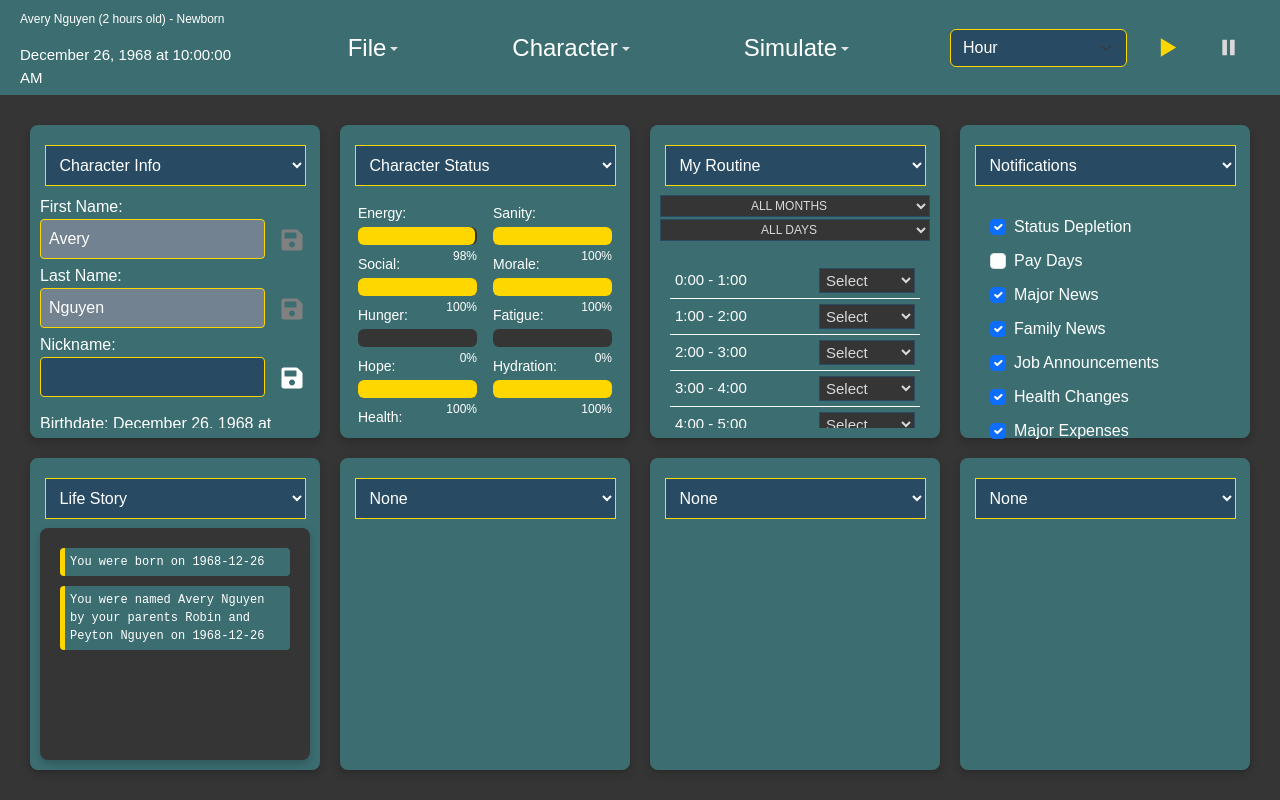
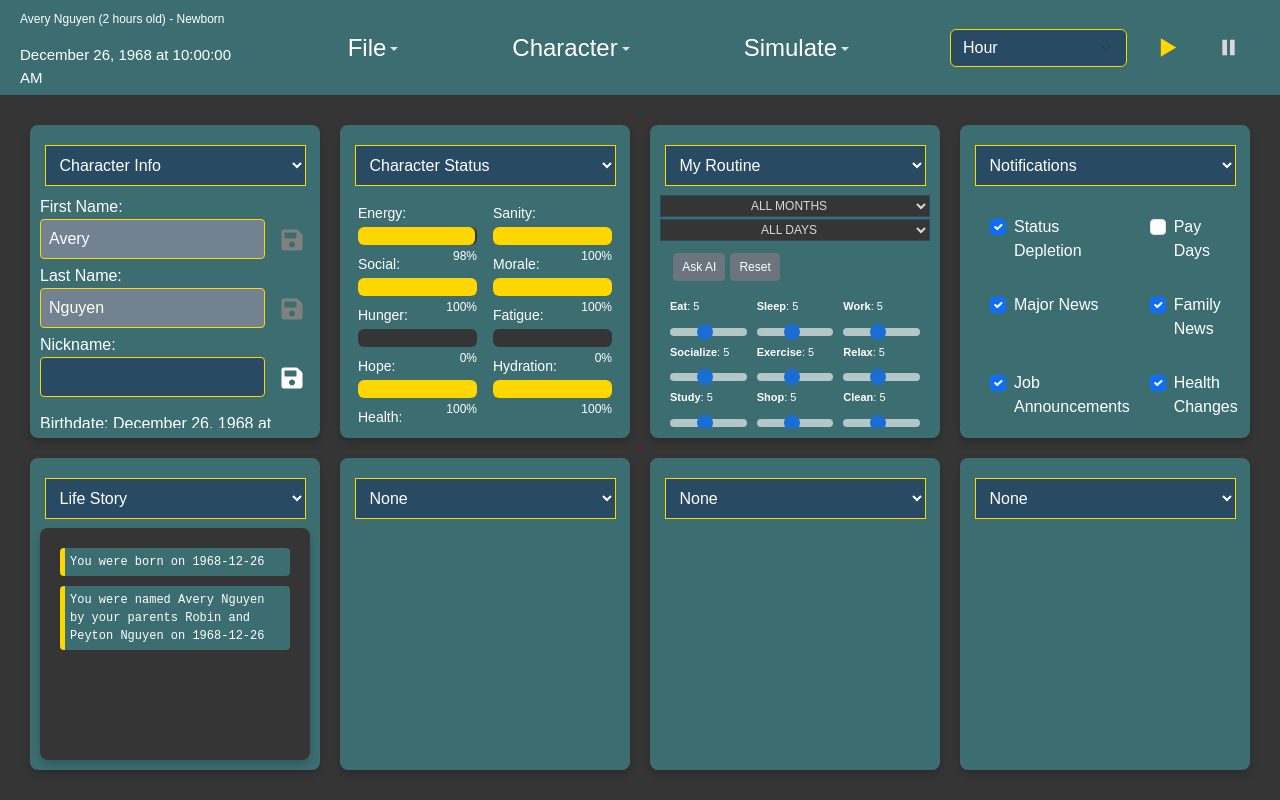
Before and after one commit to Blake14/LifeUnfolds, a React (Create React App) app in the folder client/: page / in a window 1280 px wide. Both pictures are taken after a click on the button "Be Born". Built offline with nearby package versions, Linux system fonts and the light colour scheme.

Commit message:
build: my routine pane

```diff
--- a/client/src/App.js
+++ b/client/src/App.js
@@ -9,6 +9,17 @@ import GetLifeStage from './functions/GetLifeStage';
 import GenerateBirthdate from './functions/GenerateBirthdate';
 
 const App = () => {
+	const [toolTips, setToolTips] = useState({
+		enabled: true,
+		tips: [
+			{
+				id: 1,
+				order: 10,
+				title: 'Character Info Module',
+				description: '',
+			},
+		],
+	});
 	const colors = {
 		background: '#353535',
 		text: '#D9D9D9',
@@ -31,7 +42,54 @@ const App = () => {
 			birthDate: null,
 			deathDate: null,
 			log: [],
-			routine: [],
+			routine: [
+				{
+					name: 'Eat',
+					value: 5,
+					disabled: false,
+				},
+				{
+					name: 'Sleep',
+					value: 5,
+					disabled: false,
+				},
+				{
+					name: 'Work',
+					value: 5,
+					disabled: false,
+				},
+				{
+					name: 'Socialize',
+					value: 5,
+					disabled: false,
+				},
+				{
+					name: 'Exercise',
+					value: 5,
+					disabled: false,
+				},
+				{
+					name: 'Relax',
+					value: 5,
+					disabled: false,
+				},
+				{
+					name: 'Study',
+					value: 5,
+					disabled: false,
+				},
+				{
+					name: 'Shop',
+					value: 5,
+					disabled: false,
+				},
+				{
+					name: 'Clean',
+					value: 5,
+					disabled: false,
+				},
+			],
+
 			ratings: [
 				{
 					social: 0,
@@ -289,7 +347,43 @@ const App = () => {
 			return updatedData;
 		});
 	};
-
+	const [notificationPreferences, setNotificationPreferences] = useState([
+		{
+			name: 'Status Depletion',
+			current: true,
+			order: 10,
+		},
+		{
+			name: 'Pay Days',
+			current: false,
+			order: 20,
+		},
+		{
+			name: 'Major News',
+			current: true,
+			order: 30,
+		},
+		{
+			name: 'Family News',
+			current: true,
+			order: 40,
+		},
+		{
+			name: 'Job Announcements',
+			current: true,
+			order: 50,
+		},
+		{
+			name: 'Health Changes',
+			current: true,
+			order: 60,
+		},
+		{
+			name: 'Major Expenses',
+			current: true,
+			order: 70,
+		},
+	]);
 	useEffect(() => {
 		document.body.style.backgroundColor = colors.background;
 		document.body.style.color = colors.text;
@@ -526,6 +620,9 @@ const App = () => {
 					age={age}
 					settings={settings}
 					setSettings={setSettings}
+					setPlayerData={setPlayerData}
+					notificationPreferences={notificationPreferences}
+					setNotificationPreferences={setNotificationPreferences}
 				/>
 			</div>
 		</div>
--- a/client/src/components/BeBornButton.js
+++ b/client/src/components/BeBornButton.js
@@ -1,4 +1,4 @@
-import React from 'react';
+import React, { useState } from 'react';
 import GenerateRandomName from '../functions/GenerateRandomName';
 import GenerateBirthdate from '../functions/GenerateBirthdate';
 
@@ -9,9 +9,9 @@ const BeBornButton = ({
 	setMessages,
 	messages,
 	setGameTime,
-	playerData,
-	gameTime,
 }) => {
+	const [enableTooltips, setEnableTooltips] = useState(true);
+
 	const containerStyle = {
 		display: 'flex',
 		justifyContent: 'center',
@@ -31,6 +31,26 @@ const BeBornButton = ({
 		cursor: 'pointer',
 		boxShadow: '0 4px 8px rgba(0, 0, 0, 0.2)',
 		transition: 'transform 0.1s ease',
+	};
+
+	const labelStyle = {
+		display: 'inline-block',
+		color: colors.textHighlight,
+		cursor: 'pointer',
+		marginLeft: '10px',
+	};
+
+	const checkboxStyle = {
+		appearance: 'none',
+		backgroundColor: enableTooltips ? colors.highlight : 'transparent',
+		border: `2px solid ${colors.textHighlight}`,
+		padding: '5px',
+		display: 'inline-block',
+		position: 'relative',
+		top: '2px',
+		borderRadius: '3px',
+		cursor: 'pointer',
+		marginRight: '5px',
 	};
 
 	const handleBeBornClick = () => {
@@ -79,11 +99,33 @@ const BeBornButton = ({
 		setCurrentPage(0);
 	};
 
+	const toggleTooltips = () => {
+		setEnableTooltips(!enableTooltips);
+	};
+
 	return (
 		<div style={containerStyle}>
-			<button style={buttonStyle} onClick={handleBeBornClick}>
-				Be Born
-			</button>
+			<div>
+				<button
+					style={buttonStyle}
+					onClick={handleBeBornClick}
+					title={enableTooltips ? 'Click to start your journey!' : ''}
+				>
+					Be Born
+				</button>
+				<div style={{ marginTop: '20px' }}>
+					<input
+						id='enableTooltips'
+						type='checkbox'
+						checked={enableTooltips}
+						onChange={toggleTooltips}
+						style={checkboxStyle}
+					/>
+					<label htmlFor='enableTooltips' style={labelStyle}>
+						Enable Tooltips
+					</label>
+				</div>
+			</div>
 		</div>
 	);
 };
--- /dev/null
+++ b/client/src/components/FrequencyRange.js
@@ -0,0 +1,70 @@
+import React from 'react';
+import Form from 'react-bootstrap/Form';
+
+const FrequencyRange = ({
+	title,
+	v,
+	onChange,
+	colors,
+	setPlayerData,
+	playerIndex,
+	routineName,
+}) => {
+	const labelStyle = {
+		color: colors.textHighlight,
+		marginBottom: '5px',
+		fontSize: 11,
+	};
+
+	const rangeStyle = {
+		opacity: 0.7,
+	};
+
+	const handleRangeChange = (e) => {
+		const newValue = e.target.value;
+		setPlayerData((prevData) => {
+			// Check if the playerIndex is within the bounds of the playerData array
+			if (playerIndex >= 0 && playerIndex < prevData.length) {
+				const updatedData = [...prevData];
+				const player = updatedData[playerIndex];
+
+				// Ensure the player object and routine array are defined
+				if (player && player.routine) {
+					const routineItemIndex = player.routine.findIndex(
+						(item) => item.name === routineName
+					);
+
+					// Check if we found the routine item to update
+					if (routineItemIndex > -1) {
+						player.routine[routineItemIndex].value = newValue;
+					}
+				}
+				return updatedData;
+			}
+			// Return the previous data unmodified if the index is out of bounds
+			return prevData;
+		});
+
+		// Invoke the passed onChange handler, if any
+		if (onChange) {
+			onChange(e);
+		}
+	};
+
+	return (
+		<div style={{ width: '100%' }}>
+			<Form.Label style={labelStyle}>
+				<strong>{title}</strong>: {v}
+			</Form.Label>
+			<Form.Range
+				value={v}
+				min={1}
+				max={10}
+				onChange={handleRangeChange}
+				style={rangeStyle}
+			/>
+		</div>
+	);
+};
+
+export default FrequencyRange;
--- a/client/src/components/MenuBarOptions.js
+++ b/client/src/components/MenuBarOptions.js
@@ -1,80 +1,110 @@
-import React from "react";
-import Dropdown from "react-bootstrap/Dropdown";
-import DropdownButton from "react-bootstrap/DropdownButton";
-import { FaGear } from "react-icons/fa6";
-import { FaHome } from "react-icons/fa";
+import React, { useState } from 'react';
+import Dropdown from 'react-bootstrap/Dropdown';
+import DropdownButton from 'react-bootstrap/DropdownButton';
+import { FaGear } from 'react-icons/fa6';
+import { FaHome } from 'react-icons/fa';
+import { MdTipsAndUpdates } from 'react-icons/md';
+import { GiPirateGrave } from 'react-icons/gi';
+
 const MenuBarOptions = ({ colors, setCurrentPage }) => {
+	const [enableTooltips, setEnableTooltips] = useState(true); // Tooltip enabled state
+
 	const containerStyle = {
-    display: "flex",
-    justifyContent: "space-evenly",
-    width: "100%",
-    margin: "0 auto",
+		display: 'flex',
+		justifyContent: 'space-evenly',
+		width: '100%',
+		margin: '0 auto',
 	};
 
-  // Styles likely to be applied to text within the button
 	const buttonTextStyle = {
 		color: colors.textHighlight,
-    fontSize: "24px", // Text size can be adjusted
+		fontSize: '24px',
 	};
 
-  // Item style for dropdown items
 	const itemStyle = {
-    color: colors.text, // Text color for dropdown items
-    //backgroundColor: colors.moduleBackground,
+		color: colors.text,
+	};
+
+	// Function to toggle tooltips
+	const toggleTooltips = () => {
+		setEnableTooltips(!enableTooltips);
 	};
 
 	return (
 		<div style={containerStyle}>
 			<DropdownButton
-        id="dropdown-file"
-        variant="none"
+				id='dropdown-file'
+				variant='none'
 				title={<span style={buttonTextStyle}>File</span>}
-        align="end"
-        data-bs-theme="dark"
+				align='end'
+				data-bs-theme='dark'
 			>
 				<Dropdown.Item
-          eventKey="1"
+					eventKey='1'
 					style={itemStyle}
 					onClick={() => setCurrentPage(0)}
 				>
-          <FaHome /> Home
+					<FaHome />
+					&nbsp;&nbsp;&nbsp;Home
 				</Dropdown.Item>
 				<Dropdown.Divider />
 				<Dropdown.Item
-          eventKey="1"
+					eventKey='2'
 					style={itemStyle}
 					onClick={() => setCurrentPage(1)}
 				>
-          <FaGear /> General Settings
+					<FaGear />
+					&nbsp;&nbsp;&nbsp;General Settings
+				</Dropdown.Item>
+				{/* Adding a new Dropdown item to toggle tooltips */}
+				<Dropdown.Divider />
+				<Dropdown.Item eventKey='3' style={itemStyle} onClick={toggleTooltips}>
+					{enableTooltips ? (
+						<span>
+							<MdTipsAndUpdates />
+							&nbsp;&nbsp;&nbsp;Enable Tooltips
+						</span>
+					) : (
+						<span>
+							<MdTipsAndUpdates />
+							&nbsp;&nbsp;&nbsp;Disable Tooltips
+						</span>
+					)}
+				</Dropdown.Item>
+				<Dropdown.Divider />
+				<Dropdown.Item eventKey='4' style={itemStyle}>
+					<GiPirateGrave />
+					&nbsp;&nbsp;&nbsp;Give Up
 				</Dropdown.Item>
 			</DropdownButton>
 
+			{/* Other dropdown buttons remain unchanged */}
 			<DropdownButton
-        id="dropdown-character"
-        variant="none"
+				id='dropdown-character'
+				variant='none'
 				title={<span style={buttonTextStyle}>Character</span>}
-        align="end"
-        data-bs-theme="dark"
+				align='end'
+				data-bs-theme='dark'
 			>
-        <Dropdown.Item eventKey="1" style={itemStyle}>
+				<Dropdown.Item eventKey='1' style={itemStyle}>
 					Action
 				</Dropdown.Item>
-        <Dropdown.Item eventKey="2" style={itemStyle}>
+				<Dropdown.Item eventKey='2' style={itemStyle}>
 					Another action
 				</Dropdown.Item>
 			</DropdownButton>
 
 			<DropdownButton
-        id="dropdown-simulate"
-        variant="none"
+				id='dropdown-simulate'
+				variant='none'
 				title={<span style={buttonTextStyle}>Simulate</span>}
-        align="end"
-        data-bs-theme="dark"
+				align='end'
+				data-bs-theme='dark'
 			>
-        <Dropdown.Item eventKey="1" style={itemStyle}>
+				<Dropdown.Item eventKey='1' style={itemStyle}>
 					Action
 				</Dropdown.Item>
-        <Dropdown.Item eventKey="2" style={itemStyle}>
+				<Dropdown.Item eventKey='2' style={itemStyle}>
 					Another action
 				</Dropdown.Item>
 			</DropdownButton>
--- a/client/src/components/Pointer.js
+++ b/client/src/components/Pointer.js
@@ -24,6 +24,9 @@ const Pointer = ({
 	age,
 	setSettings,
 	settings,
+	setPlayerData,
+	notificationPreferences,
+	setNotificationPreferences,
 }) => {
 	// Use useEffect to handle side effects based on currentPage or playerData changes.
 	useEffect(() => {
@@ -71,6 +74,9 @@ const Pointer = ({
 				age={age}
 				settings={settings}
 				setSettings={setSettings}
+				setPlayerData={setPlayerData}
+				notificationPreferences={notificationPreferences}
+				setNotificationPreferences={setNotificationPreferences}
 			/>
 		);
 	} else if (currentPage === 1) {
--- a/client/src/components/modules/CharacterInfo.js
+++ b/client/src/components/modules/CharacterInfo.js
@@ -23,10 +23,9 @@ const CharacterInfo = ({
 	const [agePass, setAgePass] = useState(false);
 	const ageLimitSetting =
 		settings.find((s) => s.name === 'Age Limit to Change Name').value === 'Yes';
-
 	useEffect(() => {
 		const parsedAge = ParseAgeString(age);
-		const isOldEnough = parsedAge.unit === 'year' && parsedAge.age >= 18;
+		const isOldEnough = parsedAge.unit === 'years' && parsedAge.age >= 18;
 		setAgePass(ageLimitSetting ? isOldEnough : true);
 	}, [age, ageLimitSetting]);
 
--- a/client/src/components/modules/CharacterRoutine.js
+++ b/client/src/components/modules/CharacterRoutine.js
@@ -1,9 +1,7 @@
-const CharacterRoutine = ({ colors }) => {
-	const hours = Array.from(
-		{ length: 24 },
-		(_, index) => `${index}:00 - ${index + 1}:00`
-	);
-	const columnHours = [hours.slice(0, 24)];
+import FrequencyRange from '../FrequencyRange';
+import Button from 'react-bootstrap/Button';
+
+const CharacterRoutine = ({ colors, playerData, setPlayerData }) => {
 	const months = [
 		'January',
 		'February',
@@ -37,94 +35,117 @@ const CharacterRoutine = ({ colors }) => {
 				width: '100%',
 			}}
 		>
+			{/* Month Selector */}
 			<select
 				style={{
 					padding: '2px',
 					backgroundColor: colors.background,
 					color: colors.text,
 					border: `1px solid ${colors.accent}`,
-					width: '100%',
 					textAlign: 'center',
 					marginBottom: '2px',
 					fontSize: 12,
-					width: '100%',
 				}}
 			>
 				<option value=''>ALL MONTHS</option>
 				{months.map((month, index) => {
-					return <option value={index}>{month}</option>;
+					return (
+						<option key={index} value={index}>
+							{month}
+						</option>
+					);
 				})}
 			</select>
 
+			{/* Weekday Selector */}
 			<select
 				style={{
 					padding: '2px',
 					backgroundColor: colors.background,
 					color: colors.text,
 					border: `1px solid ${colors.accent}`,
-					width: '100%',
 					textAlign: 'center',
 					marginBottom: '2px',
 					fontSize: 12,
-					width: '100%',
 				}}
 			>
 				<option value=''>ALL DAYS</option>
 				{weekdays.map((week, index) => {
-					return <option value={index}>{week}</option>;
+					return (
+						<option key={index} value={index}>
+							{week}
+						</option>
+					);
 				})}
 			</select>
 
 			<div
 				style={{
 					display: 'flex',
-					flex: 1,
-					justifyContent: 'space-between',
+					justifyContent: 'space-evenly',
+					width: 125,
+				}}
+			>
+				<Button
+					variant='secondary'
+					size='sm'
+					style={{
+						fontSize: 12,
+						marginTop: 10,
+						marginBottom: -10,
+						marginLeft: 8,
+					}}
+				>
+					Ask AI
+				</Button>
+				<Button
+					variant='secondary'
+					size='sm'
+					style={{
+						fontSize: 12,
+						marginTop: 10,
+						marginBottom: -10,
+					}}
+				>
+					Reset
+				</Button>
+			</div>
+			<div
+				style={{
+					display: 'grid',
+					gridTemplateColumns: 'repeat(3, 1fr)', // Creates 3 columns
+					gap: '10px', // Adds space between columns
 					padding: '10px',
 					backgroundColor: colors.moduleBackground,
 					color: colors.textHighlight,
-					fontSize: 18,
+					fontSize: '18px',
 					overflowY: 'auto',
 					width: '100%',
-					marginTop: 10,
+					marginTop: '10px',
+					height: '100%',
 				}}
 			>
-				{columnHours.map((column, columnIndex) => (
-					<div
-						key={columnIndex}
-						style={{
-							width: '100%',
-						}}
-					>
-						{column.map((hour, hourIndex) => (
-							<div
-								key={hourIndex}
-								style={{
-									display: 'flex',
-									justifyContent: 'space-between',
-									alignItems: 'center',
-									borderBottom: `1px solid ${colors.textHighlight}`,
-									padding: '5px',
-									width: '100%',
-								}}
-							>
-								<span style={{ fontSize: 15, width: '60%' }}>{hour}</span>
-								<select
-									style={{
-										padding: '2px',
-										backgroundColor: colors.background,
-										color: colors.text,
-										border: `1px solid ${colors.accent}`,
-										width: '40%',
-										fontSize: 15,
-									}}
-								>
-									<option value=''>Select</option>
-								</select>
-							</div>
-						))}
-					</div>
-				))}
+				{playerData.map((player, playerIndex) =>
+					player.routine.map((routine, routineIndex) => (
+						<div
+							key={routineIndex}
+							style={{
+								display: 'flex',
+								justifyContent: 'center',
+								height: 35,
+							}}
+						>
+							<FrequencyRange
+								setPlayerData={setPlayerData}
+								playerIndex={playerIndex}
+								routineName={routine.name}
+								title={routine.name}
+								v={routine.value}
+								colors={colors}
+							/>
+						</div>
+					))
+				)}
 			</div>
 		</div>
 	);
--- a/client/src/components/modules/ModuleContainer.js
+++ b/client/src/components/modules/ModuleContainer.js
@@ -23,6 +23,9 @@ const ModuleContainer = ({
 	age,
 	settings,
 	setSettings,
+	setPlayerData,
+	notificationPreferences,
+	setNotificationPreferences,
 }) => {
 	const handleChange = (index, event) => {
 		const newSelectedIndices = [...selectedIndices];
@@ -128,6 +131,9 @@ const ModuleContainer = ({
 								age: age,
 								settings: settings,
 								setSettings: setSettings,
+								setPlayerData: setPlayerData,
+								notificationPreferences: notificationPreferences,
+								setNotificationPreferences: setNotificationPreferences,
 							})}
 						</div>
 					</div>
--- a/client/src/components/modules/Notifications.js
+++ b/client/src/components/modules/Notifications.js
@@ -1,28 +1,52 @@
 import React from 'react';
 import Form from 'react-bootstrap/Form';
-import { NotificationPreferences } from '../../data/NotificationPreferences';
 
-const Notifications = ({ colors }) => {
+const Notifications = ({
+	colors,
+	notificationPreferences,
+	setNotificationPreferences,
+}) => {
+	const handleCheckboxChange = (index) => {
+		const updatedPreferences = notificationPreferences.map((preference, i) => {
+			if (i === index) {
+				return { ...preference, current: !preference.current };
+			}
+			return preference;
+		});
+		setNotificationPreferences(updatedPreferences);
+	};
+
 	return (
 		<div
 			style={{
 				color: colors.text,
 				padding: '20px',
+				height: '100%',
+				overflowY: 'scroll',
 			}}
 		>
 			<Form>
-				{NotificationPreferences.sort((a, b) => a.order - b.order).map(
-					(preference, index) => (
+				<div
+					style={{
+						display: 'grid',
+						gridTemplateColumns: '1fr 1fr',
+						gap: '20px',
+					}}
+				>
+					{notificationPreferences
+						.sort((a, b) => a.order - b.order)
+						.map((preference, index) => (
 							<Form.Check
 								key={index}
 								type='checkbox'
 								id={`notification-preference-${index}`}
 								label={preference.name}
 								checked={preference.current}
+								onChange={() => handleCheckboxChange(index)}
 								style={{ color: colors.textHighlight, marginBottom: '10px' }}
 							/>
-					)
-				)}
+						))}
+				</div>
 			</Form>
 		</div>
 	);
--- a/client/src/functions/ParseAgeString.js
+++ b/client/src/functions/ParseAgeString.js
@@ -1,9 +1,4 @@
 const ParseAgeString = (ageString) => {
-	if (!ageString) {
-		console.error('Age string is undefined or null.');
-		return { age: 0, unit: 'years' }; // Provide a default fallback
-	}
-
 	const ageParts = ageString.split(' ');
 	const ageValue = parseInt(ageParts[0], 10); // Always specify the radix
 	const ageUnit = ageParts[1];
```
Lines whose indentation alone changed are shown as unchanged.
